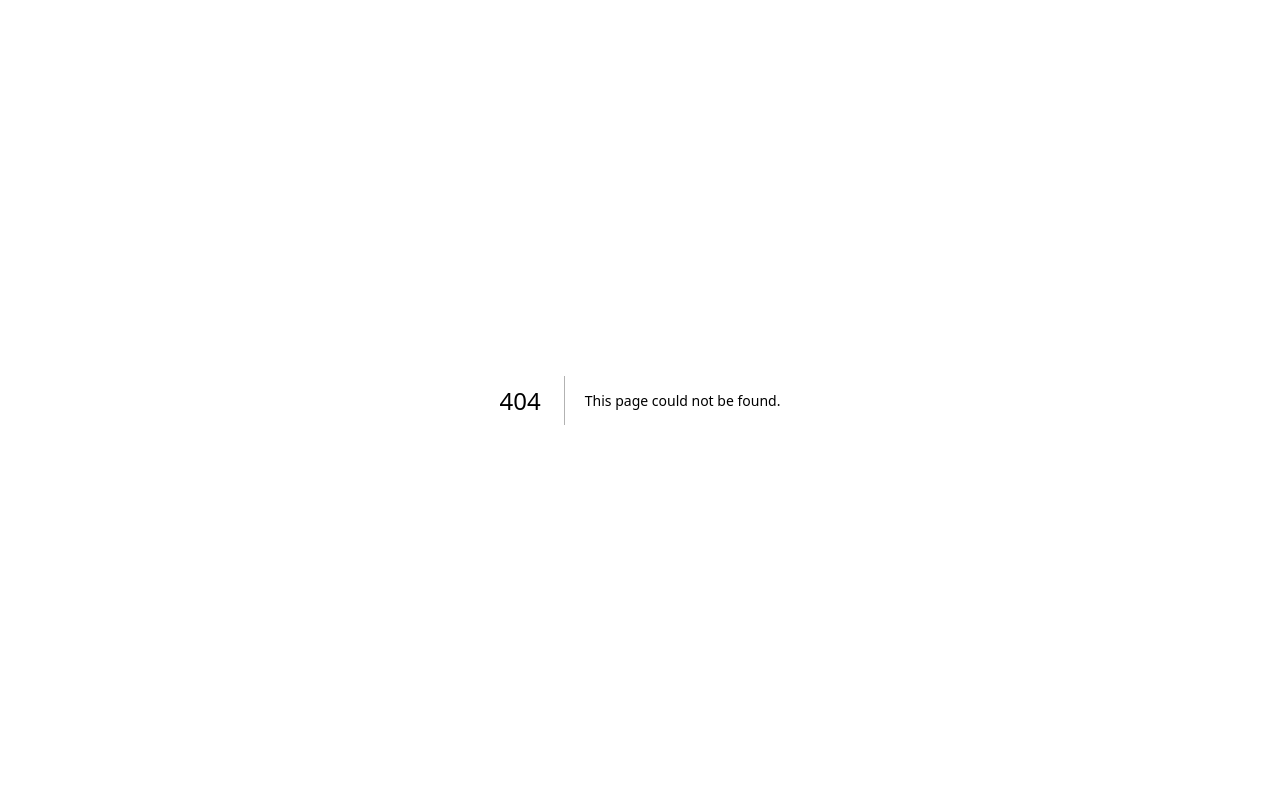
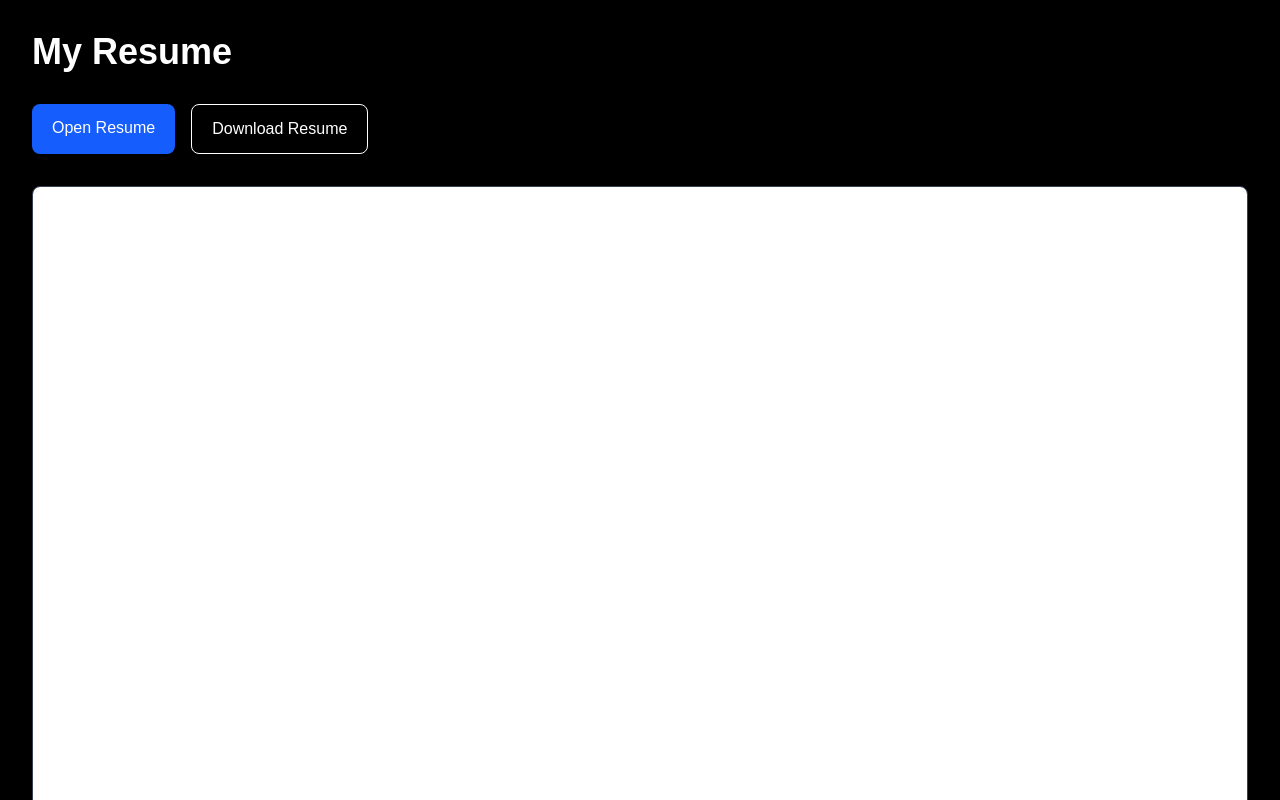
Before and after one commit to soyelrana-cse/soyel-rana-website, a Next.js app: page /resume in a window 1280 px wide. Before the commit this address had no page. Shown: the top 800 px of the page. Built offline with nearby package versions, Linux system fonts and the light colour scheme.

Commit message:
Add resume page

```diff
--- /dev/null
+++ b/app/resume/page.tsx
@@ -0,0 +1,32 @@
+export default function ResumePage() {
+  return (
+    <main className="min-h-screen bg-black text-white p-8">
+      <h1 className="text-4xl font-bold mb-8">
+        My Resume
+      </h1>
+
+      <div className="flex gap-4 mb-8">
+        <a
+          href="/resume.pdf"
+          target="_blank"
+          className="bg-blue-600 px-5 py-3 rounded-lg"
+        >
+          Open Resume
+        </a>
+
+        <a
+          href="/resume.pdf"
+          download
+          className="border border-white px-5 py-3 rounded-lg"
+        >
+          Download Resume
+        </a>
+      </div>
+
+      <iframe
+        src="/resume.pdf"
+        className="w-full h-[900px] rounded-lg border border-gray-700"
+      />
+    </main>
+  );
+}
```
